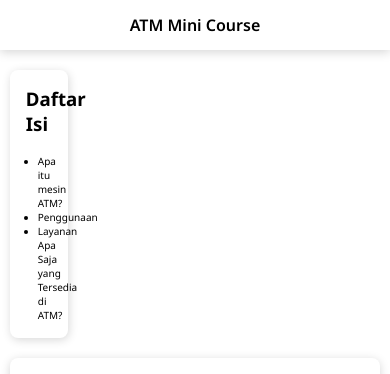
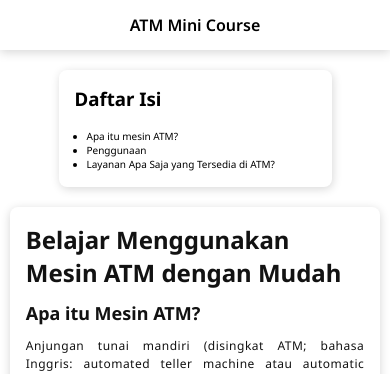
Before and after one commit to rizkiismail9a/atm-mechine-tutorial, a Vue app: page / in a window 390 px wide. Shown: the top 374 px of the page. Built offline with nearby package versions, Linux system fonts and the light colour scheme.

Commit message:
feat(home sidebar): add responsiveness home sidebar

```diff
--- a/src/components/Home/HomeSideBar.vue
+++ b/src/components/Home/HomeSideBar.vue
@@ -55,6 +55,9 @@ li {
   .sidebar-home {
     /* display: none; */
     position: unset;
+    margin: auto;
+    width: 70vw;
+    max-width: 670px;
     margin-bottom: 20px;
   }
 
@@ -62,4 +65,10 @@ li {
     font-size: 10px;
   }
 }
+
+@media screen and (max-width: 360px) {
+  .sidebar-home {
+    width: 90vw;
+  }
+}
 </style>
--- a/src/views/HomeView.vue
+++ b/src/views/HomeView.vue
@@ -95,7 +95,6 @@ const menuLinks = ref([
   box-shadow: 0px 2px 10px rgb(213, 213, 213);
   padding: 16px;
   border-radius: 8px;
-
   display: flex;
   flex-direction: column;
   gap: 12px;
```
